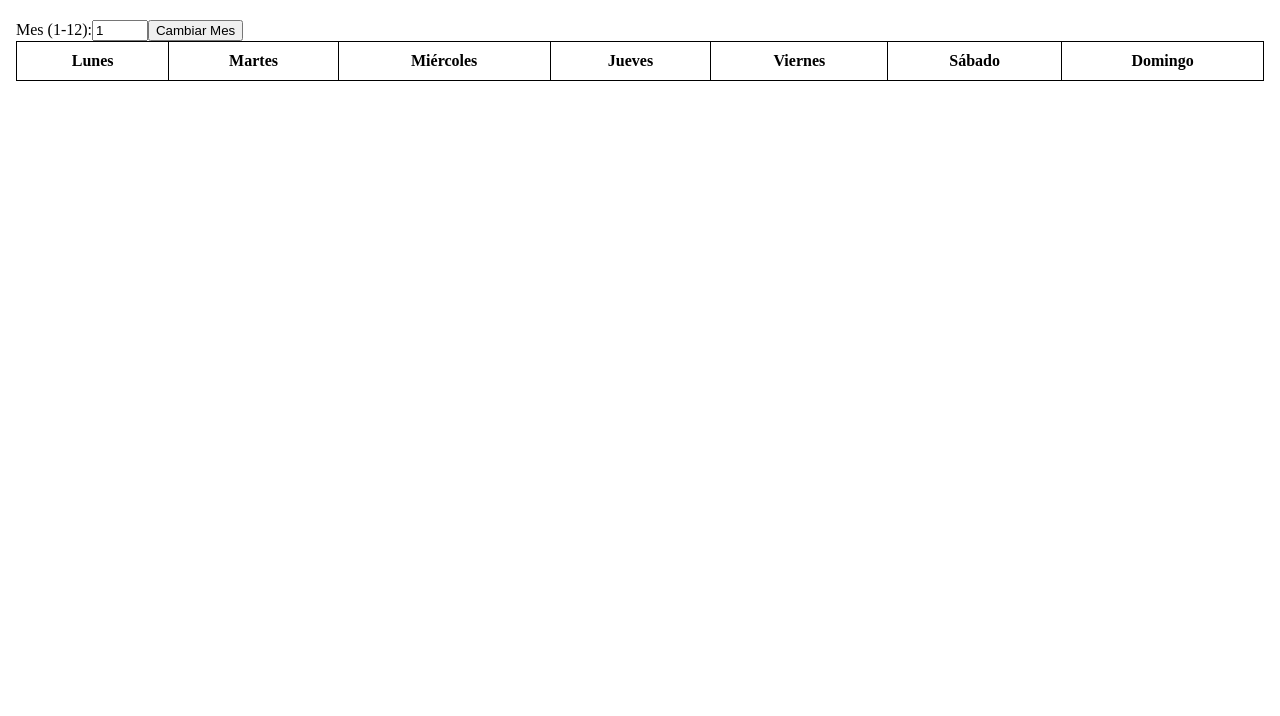
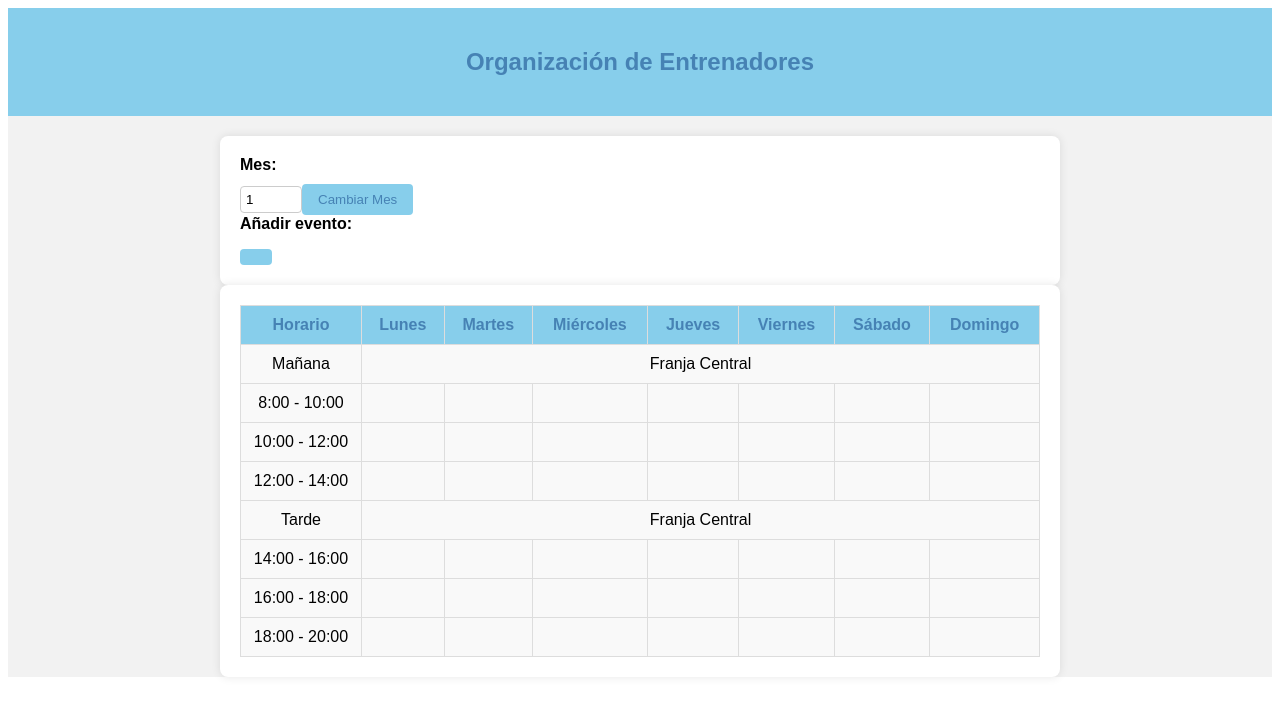
Before and after one commit to SII-Informatica-UMA/ciklum-fullstackers, an Angular app in the folder main-project/: page / in a window 1280 px wide. Shown: the top 716 px of the page. Built offline with nearby package versions, Linux system fonts and the light colour scheme.

Commit message:
snapshot 1.1
he añadido algunas cosas al html para ver la tabla además de incluido muchas cosas de css.
Me he quedado trabajando en el desplegable para añadir un evento pero me ha dado un par de errores

```diff
--- a/main-project/angular.json
+++ b/main-project/angular.json
@@ -96,5 +96,8 @@
         }
       }
     }
+  },
+  "cli": {
+    "analytics": "ae92f1b0-9c58-4f72-b5fc-686917c5e9c5"
   }
 }
--- a/main-project/package.json
+++ b/main-project/package.json
@@ -21,6 +21,7 @@
     "@angular/platform-server": "^17.3.0",
     "@angular/router": "^17.3.0",
     "@angular/ssr": "^17.3.0",
+    "@ng-bootstrap/ng-bootstrap": "^16.0.0",
     "express": "^4.18.2",
     "rxjs": "~7.8.0",
     "tslib": "^2.3.0",
--- a/main-project/src/app/app.component.css
+++ b/main-project/src/app/app.component.css
@@ -0,0 +1,76 @@
+body {
+    font-family: Arial, sans-serif;
+    background-color: #f2f2f2;
+    margin: 0;
+    padding: 0;
+}
+
+.header {
+    text-align: center;
+    background-color:  #87CEEB;
+    color: #4682B4;
+    padding: 20px 0;
+    margin-bottom: 20px;
+}
+
+.container {
+    max-width: 800px;
+    margin: 0 auto;
+    padding: 20px;
+    background-color: #fff;
+    border-radius: 8px;
+    box-shadow: 0 0 10px rgba(0, 0, 0, 0.1);
+}
+
+label {
+    display: block;
+    margin-bottom: 10px;
+    font-weight: bold;
+}
+
+input[type="number"] {
+    padding: 5px;
+    width: 50px;
+    border-radius: 4px;
+    border: 1px solid #ccc;
+}
+
+button {
+    padding: 8px 16px;
+    background-color:  #87CEEB;
+    color: #4682B4;
+    border: none;
+    border-radius: 4px;
+    cursor: pointer;
+}
+
+button:hover {
+    background-color:  #87CEEB;
+}
+
+table {
+    width: 100%;
+    border-collapse: collapse;
+}
+
+th, td {
+    padding: 10px;
+    text-align: center;
+    border: 1px solid #ddd;
+}
+
+th {
+    background-color:  #87CEEB;
+    color: #4682B4;;
+}
+
+td {
+    background-color: #f9f9f9;
+}
+
+.horario-column {
+    width: 100px;
+    background-color:  #87CEEB;
+    color: #4682B4;
+    font-weight: bold;
+}
--- a/main-project/src/app/app.component.html
+++ b/main-project/src/app/app.component.html
@@ -4,28 +4,25 @@
     <meta charset="UTF-8">
     <meta name="viewport" content="width=device-width, initial-scale=1.0">
     <title>Calendario</title>
-    <style>
-        table {
-            width: 100%;
-            border-collapse: collapse;
-        }
-        th, td {
-            padding: 10px;
-            text-align: center;
-            border: 1px solid black;
-        }
-    </style>
 </head>
 <body>
-    <h2 id="monthYear"></h2>
-    <div>
-        <label for="monthInput">Mes (1-12):</label>
+    <div class="header">
+        <h2>Organización de Entrenadores</h2>
+    </div>
+    <div class="container">
+        <label for="monthInput">Mes:</label>
         <input type="number" id="monthInput" min="1" max="12" value="1">
         <button onclick="changeMonth()">Cambiar Mes</button>
+        <br>
+        <label>Añadir evento:</label>
+        <button type="button" class="btn btn-outline-primary bi bi-plus-lg" (click)="aniadirContacto()"></button>
+        <br>
     </div>
+    <div class="container">
         <table id="calendarTable">
             <thead>
                 <tr>
+                    <th class="horario-column">Horario</th>
                     <th>Lunes</th>
                     <th>Martes</th>
                     <th>Miércoles</th>
@@ -36,8 +33,77 @@
                 </tr>
             </thead>
             <tbody id="calendarBody">
+                    <tr class="morning-row">
+                        <td>Mañana</td>
+                        <td colspan="7">Franja Central</td>
+                    </tr>
+                    <tr class="morning-row">
+                        <td>8:00 - 10:00</td>
+                        <td></td>
+                        <td></td>
+                        <td></td>
+                        <td></td>
+                        <td></td>
+                        <td></td>
+                        <td></td>
+                    </tr>
+                    <tr class="morning-row">
+                        <td>10:00 - 12:00</td>
+                        <td></td>
+                        <td></td>
+                        <td></td>
+                        <td></td>
+                        <td></td>
+                        <td></td>
+                        <td></td>
+                    </tr>
+                    <tr class="morning-row">
+                        <td>12:00 - 14:00</td>
+                        <td></td>
+                        <td></td>
+                        <td></td>
+                        <td></td>
+                        <td></td>
+                        <td></td>
+                        <td></td>
+                    </tr>
+                    <tr class="afternoon-row">
+                        <td>Tarde</td>
+                        <td colspan="7">Franja Central</td>
+                    </tr>
+                    <tr class="afternoon-row">
+                        <td>14:00 - 16:00</td>
+                        <td></td>
+                        <td></td>
+                        <td></td>
+                        <td></td>
+                        <td></td>
+                        <td></td>
+                        <td></td>
+                    </tr>
+                    <tr class="afternoon-row">
+                        <td>16:00 - 18:00</td>
+                        <td></td>
+                        <td></td>
+                        <td></td>
+                        <td></td>
+                        <td></td>
+                        <td></td>
+                        <td></td>
+                    </tr>
+                    <tr class="afternoon-row">
+                        <td>18:00 - 20:00</td>
+                        <td></td>
+                        <td></td>
+                        <td></td>
+                        <td></td>
+                        <td></td>
+                        <td></td>
+                        <td></td>
+                    </tr>
             </tbody>
         </table>
+    </div>
 
     <script>
         // Función para generar el calendario
@@ -60,19 +126,26 @@
                 const row = document.createElement("tr");
 
                 // Generar celdas para cada día de la semana
-                for (let j = 0; j < 7; j++) {
+                for (let j = 0; j < 8; j++) {
                     const cell = document.createElement("td");
-                    if (i === 0 && j < firstDayOfWeek) {
+                    if (j === 0) {
+                        // Celda de horario
+                        if (date <= daysInMonth) {
+                            cell.textContent = date + "h";
+                        } else {
+                            cell.textContent = "";
+                        }
+                    } else if (i === 0 && j < firstDayOfWeek) {
                         // Espacios en blanco para los días anteriores al primer día del mes
                         cell.textContent = "";
                     } else if (date > daysInMonth) {
                         // No mostrar días que superan el número de días en el mes
                         cell.textContent = "";
                     } else {
-                        cell.textContent = date;
-                        date++;
+                        cell.textContent = "Editar";
                     }
                     row.appendChild(cell);
+                    if (j === 0) date++;
                 }
                 calendarBody.appendChild(row);
             }
--- a/main-project/src/app/app.component.ts
+++ b/main-project/src/app/app.component.ts
@@ -1,5 +1,8 @@
 import { Component } from '@angular/core';
 import { RouterOutlet } from '@angular/router';
+import { NgbModal } from '@ng-bootstrap/ng-bootstrap';
+import { FormularioEventoComponent } from './formulario-evento/formulario-evento.component'; // Import the missing component
+import { evento } from './evento';
 
 @Component({
   selector: 'app-root',
@@ -10,4 +13,15 @@ import { RouterOutlet } from '@angular/router';
 })
 export class AppComponent {
   title = 'main-project';
+
+  constructor(private modalService: NgbModal) {}
+
+  aniadirEvento(): void {
+    let ref = this.modalService.open(FormularioEventoComponent);
+    ref.componentInstance.accion = "Añadir";
+    ref.componentInstance.evento = {id: 0, nombre: '', hora: '', lugar: ''};
+    ref.result.then((evento: evento) => {
+
+    }, (reason) => {});
+  }
 }
--- /dev/null
+++ b/main-project/src/app/evento.ts
@@ -0,0 +1,6 @@
+export interface evento {
+    id: number;
+    nombre: string;
+    hora: string;
+    lugar: string;
+  }
--- /dev/null
+++ b/main-project/src/app/formulario-evento/formulario-evento.component.html
@@ -0,0 +1,21 @@
+<div class="modal-header">
+  <h4 class="modal-title" id="modal-basic-title">{{accion}} evento</h4>
+  <button type="button" class="btn-close" aria-label="Close" (click)="modal.dismiss('Cierre usuario')">
+  </button>
+</div>
+<div class="modal-body">
+  <div class="form-group">
+      <label for="nombre">Nombre:</label>
+      <input class="form-control" id="nombre" [(ngModel)]="contacto.nombre" placeholder="nombre">
+      <label for="apellidos">Apellidos:</label>
+      <input class="form-control" id="apellidos" [(ngModel)]="contacto.apellidos" placeholder="apellidos">
+      <label for="email">E-mail:</label>
+      <input class="form-control" id="email" [(ngModel)]="contacto.email" placeholder="fulanito@mengano.com">
+      <label for="telefono">Teléfono:</label>
+      <input class="form-control" id="telefono" [(ngModel)]="contacto.telefono" placeholder="(34) 123456789">
+
+  </div>
+</div>
+<div class="modal-footer">
+  <button type="button" class="btn btn-outline-dark" (click)="guardarContacto()">Guardar</button>
+</div>
--- /dev/null
+++ b/main-project/src/app/formulario-evento/formulario-evento.component.ts
@@ -0,0 +1,25 @@
+import { Component } from '@angular/core';
+import { NgbActiveModal } from '@ng-bootstrap/ng-bootstrap';
+import { evento } from '../evento';
+
+@Component({
+  selector: 'app-formulario-evento',
+  templateUrl: './formulario-evento.component.html',
+  styleUrls: ['./formulario-evento.component.css']
+})
+
+export class FormularioEventoComponent {
+  accion?: "Añadir" | "Editar";
+  contacto: evento = {id: 0, nombre: '', hora: '', lugar: ''};
+  modal: NgbActiveModal;
+  evento: any;
+
+  constructor(modal: NgbActiveModal) {
+    this.modal = modal;
+  }
+
+  guardarEvento(): void {
+    this.modal.close(this.evento);
+  }
+
+}
```
Also changed, not shown: main-project/src/app/formulario-evento/formulario-evento.component.css (added), 1 other file (tests, documents, lock files or other folders). Lines whose indentation alone changed are shown as unchanged.
